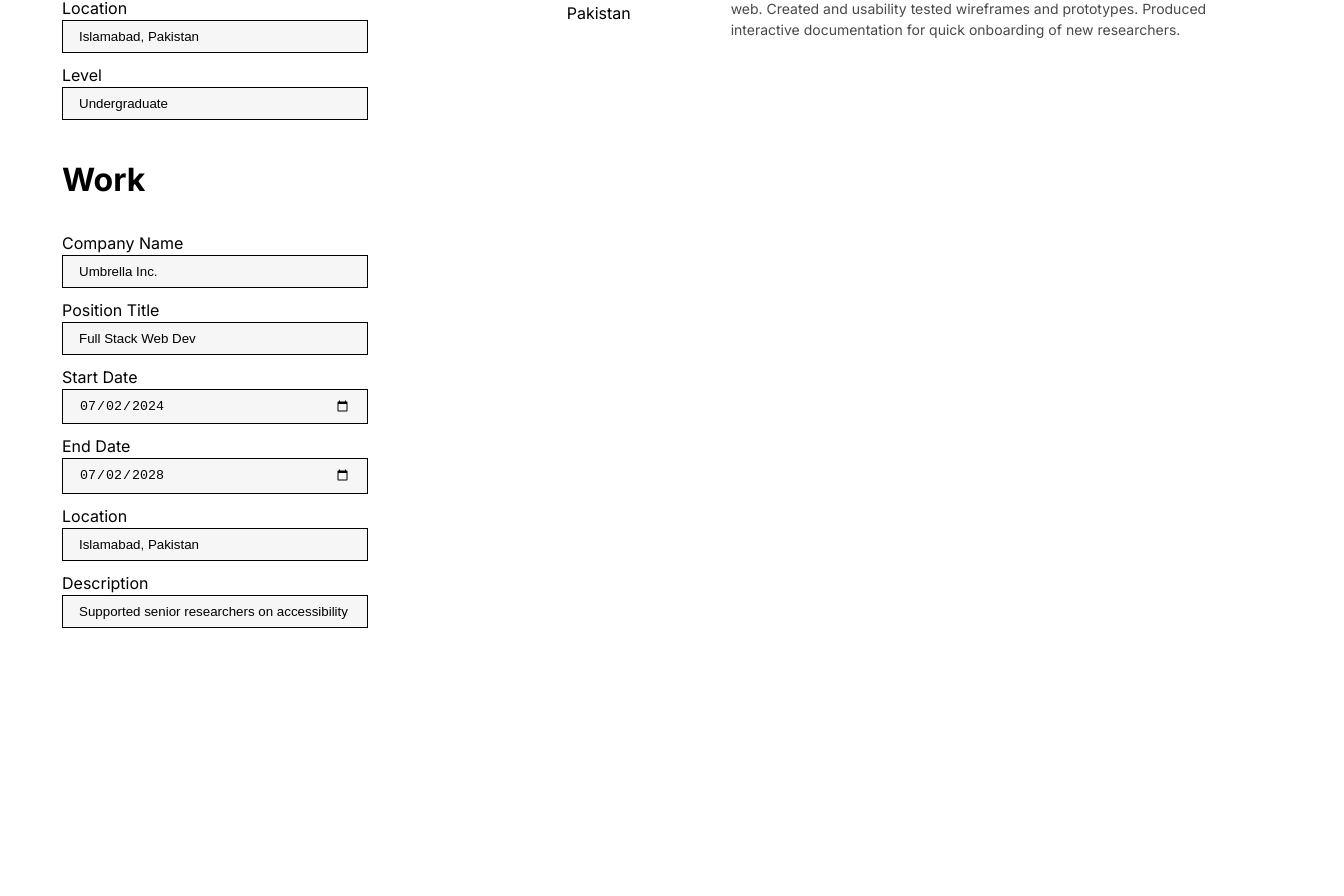
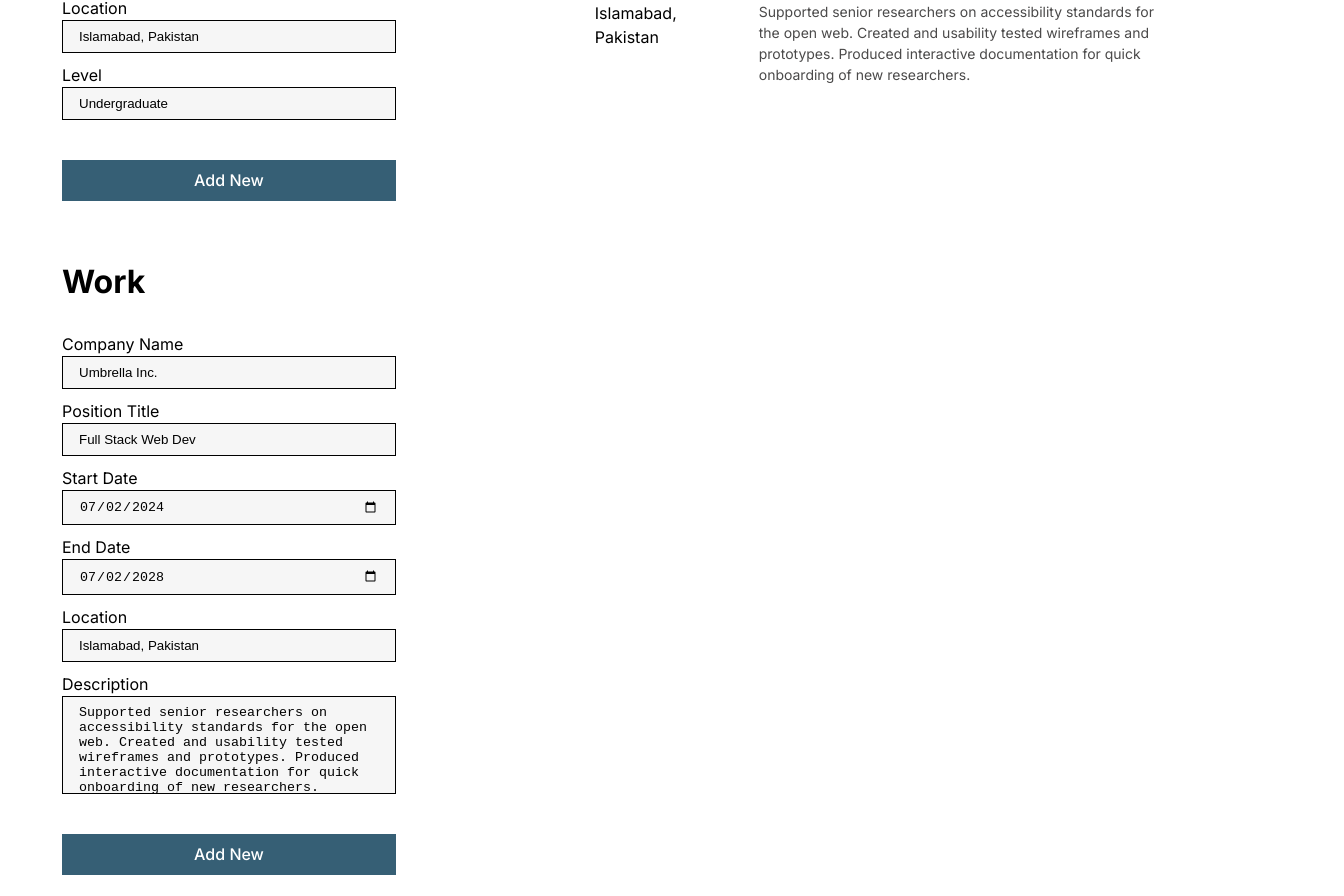
Before and after one commit to huzefazaheer/cv-maker, a React (Vite) app: page / in a window 1280 px wide. Shown: the part 779-1675 px from the top of the page, 1344 px wide, since content can reach past the window. Before the commit the page ends 1449 px from the top, so only its background shows below. Built offline with nearby package versions, Linux system fonts and the light colour scheme.

Commit message:
Updated styling and added buttons

```diff
--- a/src/App.css
+++ b/src/App.css
@@ -4,14 +4,6 @@
   padding: 2rem;
   display: flex;
   flex-direction: row;
-}
-
-.menu{
-  background-color: white;
-  color: black;
-  margin-right: 10vw;
-  display: flex;
-  flex-direction: column;
 }
 
 .logo {
--- a/src/App.jsx
+++ b/src/App.jsx
@@ -17,8 +17,10 @@ function App() {
         <ProfileInput userInfo = {userInfo} setUserInfo = {setUserInfo}></ProfileInput>
         <h2 className='inputheading'>Education</h2>
         <EducationInput userEducation={userEducation} setUserEducation={setUserEducation}></EducationInput>
+        <button>Add New</button>
         <h2 className='inputheading'>Work</h2>
         <WorkInput userWork = {userWork} setUserWork = {setUserWork}></WorkInput>
+        <button>Add New</button>
       </div>
       <CV userInfo = {userInfo} userWork={userWork} userEducation={userEducation}></CV>
       </>
--- a/src/components/input.jsx
+++ b/src/components/input.jsx
@@ -21,7 +21,7 @@ export function WorkInput({userWork, setUserWork}){
         <div className="input"><label >Start Date</label><input type="date" value={currWork.startDate} onChange={(e) => setUserWork([{...currWork, startDate: e.target.value}, ...userWork.splice(1)])}></input></div>
         <div className="input"><label >End Date</label><input type="date" value={currWork.endDate} onChange={(e) => setUserWork([{...currWork, endDate: e.target.value}, ...userWork.splice(1)])}></input></div>
         <div className="input"><label >Location</label><input type="text" value={currWork.location} onChange={(e) => setUserWork([{...currWork, location: e.target.value}, ...userWork.splice(1)])}></input></div>
-        <div className="input"><label >Description</label><input type="text" value={currWork.desc} onChange={(e) => setUserWork([{...currWork, desc: e.target.value}, ...userWork.splice(1)])}></input></div>
+        <div className="input"><label >Description</label><textarea type="text" value={currWork.desc} onChange={(e) => setUserWork([{...currWork, desc: e.target.value}, ...userWork.splice(1)])}></textarea></div>
         </>
     );
 }
--- a/src/components/menu.css
+++ b/src/components/menu.css
@@ -4,7 +4,7 @@
   margin-right: 6vw;
   display: flex;
   flex-direction: column;
-  width: 800px;
+  max-width: 400px;
 }
 
 .input{
@@ -14,10 +14,17 @@
     padding: 0 30px;
 }
 
-input{
+input, textarea{
     padding: 8px 16px;
     background-color: #F6F6F6;
     border: black solid 1px;
+    color: black;
+}
+
+textarea{
+    width: 300px;
+    min-height: 10vh;
+    resize: none;
 }
 
 .inputheading{
@@ -25,3 +32,19 @@ input{
     font-weight: 700;
     margin-left: 30px;
 }
+
+button{
+    margin: 30px 30px;
+    border-radius: 0px;
+    background-color: #365F75;
+    color: white;
+}
+
+button:hover{
+    background-color: #284858;
+    border: solid black 1px;
+}
+
+button:active{
+    background-color: #1f3a47;
+}
```
